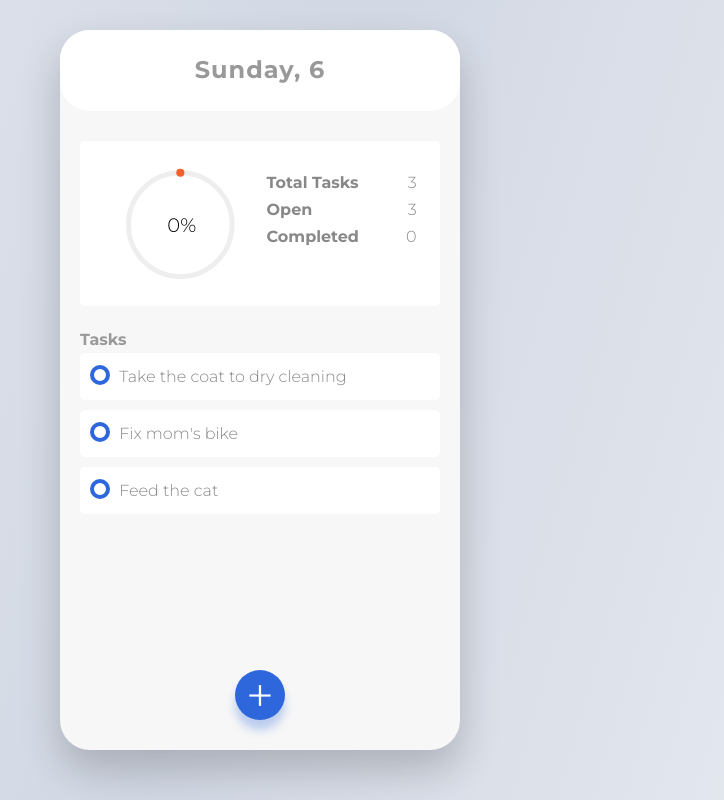
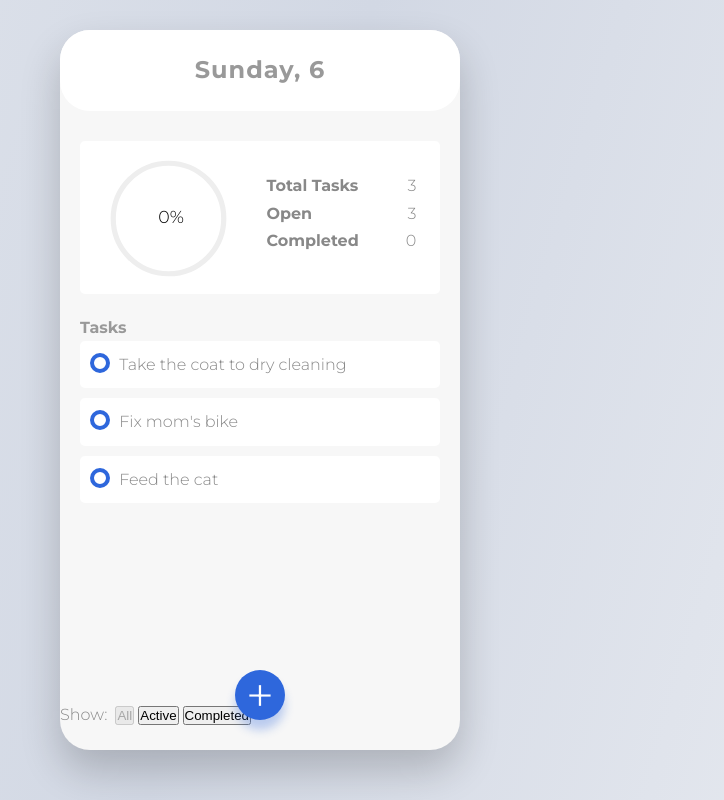
Before and after one commit to flyingwip/todos, a React (Create React App) app: page / in a window 1280 px wide. Shown: the whole page, without its empty margins (380-1104 px from the left). Built offline with nearby package versions, Linux system fonts and the light colour scheme.

Commit message:
finalized the stats component

```diff
--- a/src/components/App.js
+++ b/src/components/App.js
@@ -1,5 +1,5 @@
 import React from 'react'
-// import Footer from './Footer'
+import Footer from './Footer'
 import AddTodo from '../containers/AddTodo'
 import SummaryLink from '../containers/SummaryLink'
 import VisibleTodoList from '../containers/VisibleTodoList'
@@ -18,7 +18,7 @@ const App = () => {
             <AddTodo />
             <VisibleTodoList />
             <PlusLink />
-            {/* <Footer /> */}
+            <Footer />
         </div>
     )
 }
--- a/src/components/Summary.js
+++ b/src/components/Summary.js
@@ -1,20 +1,29 @@
 import React from 'react'
+
+const innerCircle = (completed, stroke) => {
+    if (completed > 0) {
+        return (
+            <path
+                className="summary__circle"
+                strokeDasharray={stroke}
+                d="M18 2.0845
+                                a 15.9155 15.9155 0 0 1 0 31.831
+                                a 15.9155 15.9155 0 0 1 0 -31.831"
+            />
+        )
+    }
+}
 
 const Summary = ({ todos }) => {
     const completed = todos.filter((t) => t.completed).length
-    let percentage = 0
+    const open = todos.filter((t) => !t.completed).length
+    let [percentage, stroke] = [0, '0, 100']
     if (completed > 0) {
         percentage = Math.round(
             (todos.filter((t) => t.completed).length / todos.length) * 100
         )
+        stroke = `${percentage}, 100`
     }
-    // console.log(percentage)
-    let blaat = `${percentage}, 100`
-
-    console.log(blaat)
-
-    // console.log(todos.length)
-    // console.log(todos.filter((t) => t.completed).length)
 
     return (
         <div className="summary">
@@ -22,8 +31,10 @@ const Summary = ({ todos }) => {
                 <div className="summary__col">
                     <div className="summary__graph">
                         <svg
-                            viewBox="0 0 45 45"
+                            viewBox="0 0 36 36"
                             className="summary__circular-chart"
+                            width="125"
+                            height="125"
                         >
                             <path
                                 className="summary__circle-bg"
@@ -31,17 +42,13 @@ const Summary = ({ todos }) => {
                                 a 15.9155 15.9155 0 0 1 0 31.831
                                  a 15.9155 15.9155 0 0 1 0 -31.831"
                             />
-                            <path
-                                className="summary__circle"
-                                strokeDasharray={blaat}
-                                d="M18 2.0845
-                                a 15.9155 15.9155 0 0 1 0 31.831
-                                a 15.9155 15.9155 0 0 1 0 -31.831"
-                            />
+                            {innerCircle(completed, stroke)}
                             <text
-                                x="14"
-                                y="20.35"
+                                x="52%"
+                                y="50%"
                                 className="summary__percentage"
+                                dominantBaseline="middle"
+                                textAnchor="middle"
                             >
                                 {percentage}%
                             </text>
@@ -57,9 +64,7 @@ const Summary = ({ todos }) => {
                             </li>
                             <li>
                                 <span className="description">Open</span>
-                                <span className="number">
-                                    {todos.filter((t) => !t.completed).length}
-                                </span>
+                                <span className="number">{open}</span>
                             </li>
                             <li>
                                 <span className="description">Completed</span>
--- a/src/sass/components/_summary.scss
+++ b/src/sass/components/_summary.scss
@@ -3,7 +3,7 @@
 
     &__container {
         background-color: #fff;
-        padding: 0 1rem;
+        // padding: 0 1rem;
         border-radius: 5px;
     }
 
@@ -12,8 +12,8 @@
         display: inline-block;
         text-align: center;
         position: relative;
-        top: 1.5rem;
-        height: 8rem;
+        padding: 1rem 0;
+        top: 0.5rem;
 
         ul {
             list-style: none;
@@ -21,13 +21,13 @@
     }
 
     &__graph {
-        padding: 1rem;
+        // padding: 1rem;
     }
 
     &__circular-chart {
         position: relative;
-        left: 65%;
-        transform: translateX(-50%);
+        // left: 65%;
+        // transform: translateX(-50%);
     }
 
     &__circle-bg {
@@ -47,7 +47,7 @@
 
     &__percentage {
         font-weight: 300;
-        font-size: 0.6rem;
+        font-size: 0.5rem;
         background-color: pink;
     }
 
@@ -55,7 +55,7 @@
         ul {
             text-align: left;
             position: relative;
-            top: -7rem;
+            top: -3.5rem;
             left: 1rem;
 
             li {
```
Also changed, not shown: 1 other file (tests, documents, lock files or other folders).
